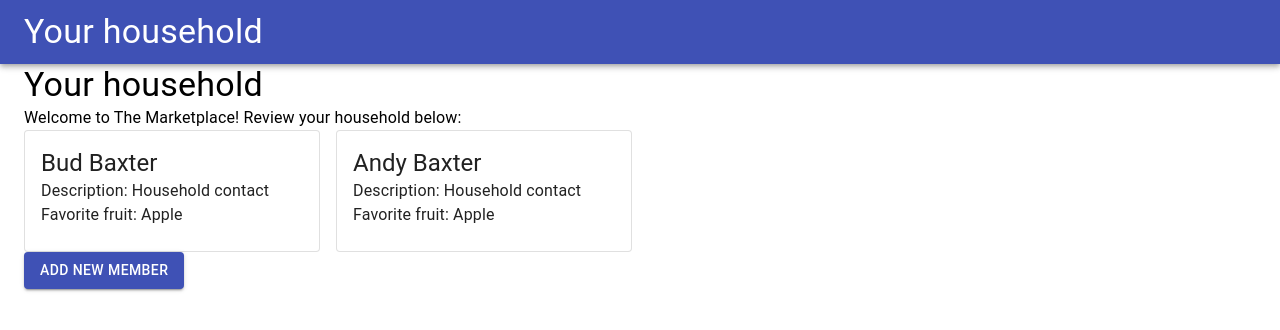
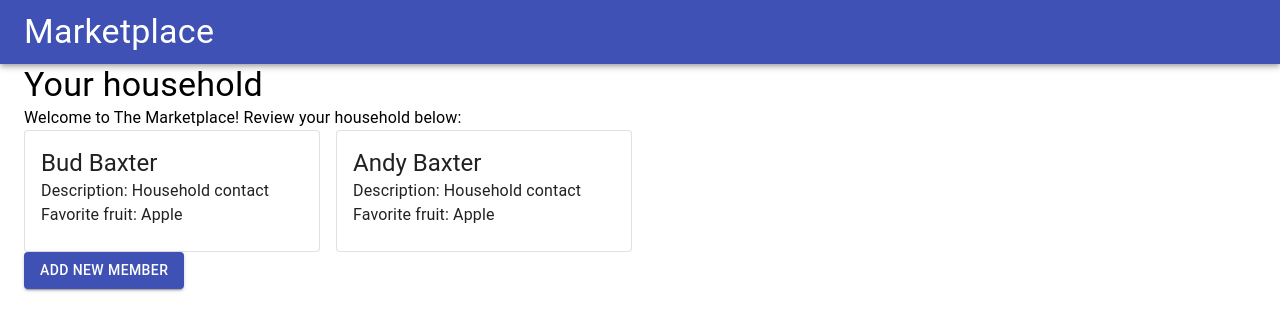
Before and after one commit to charleyf/nava-frontend-household, a React (Create React App) app: page / in a window 1280 px wide. Shown: the top 330 px of the page. Built offline with nearby package versions, Linux system fonts and the light colour scheme.

Commit message:
Move Navbar title to prop

```diff
--- a/src/App.js
+++ b/src/App.js
@@ -19,7 +19,7 @@
   ];
   return (
     <>
-      <Navbar />
+      <Navbar title={"Marketplace"} />
       <Container>
         <Pageheader
           title={"Your household"}
--- a/src/components/Navbar.js
+++ b/src/components/Navbar.js
@@ -2,11 +2,11 @@
 import Toolbar from "@material-ui/core/Toolbar";
 import Typography from "@material-ui/core/Typography";
 
-function Navbar() {
+function Navbar({ title }) {
   return (
     <AppBar position="sticky">
       <Toolbar>
-        <Typography variant="h4">Your household</Typography>
+        <Typography variant="h4">{title}</Typography>
       </Toolbar>
     </AppBar>
   );
```
